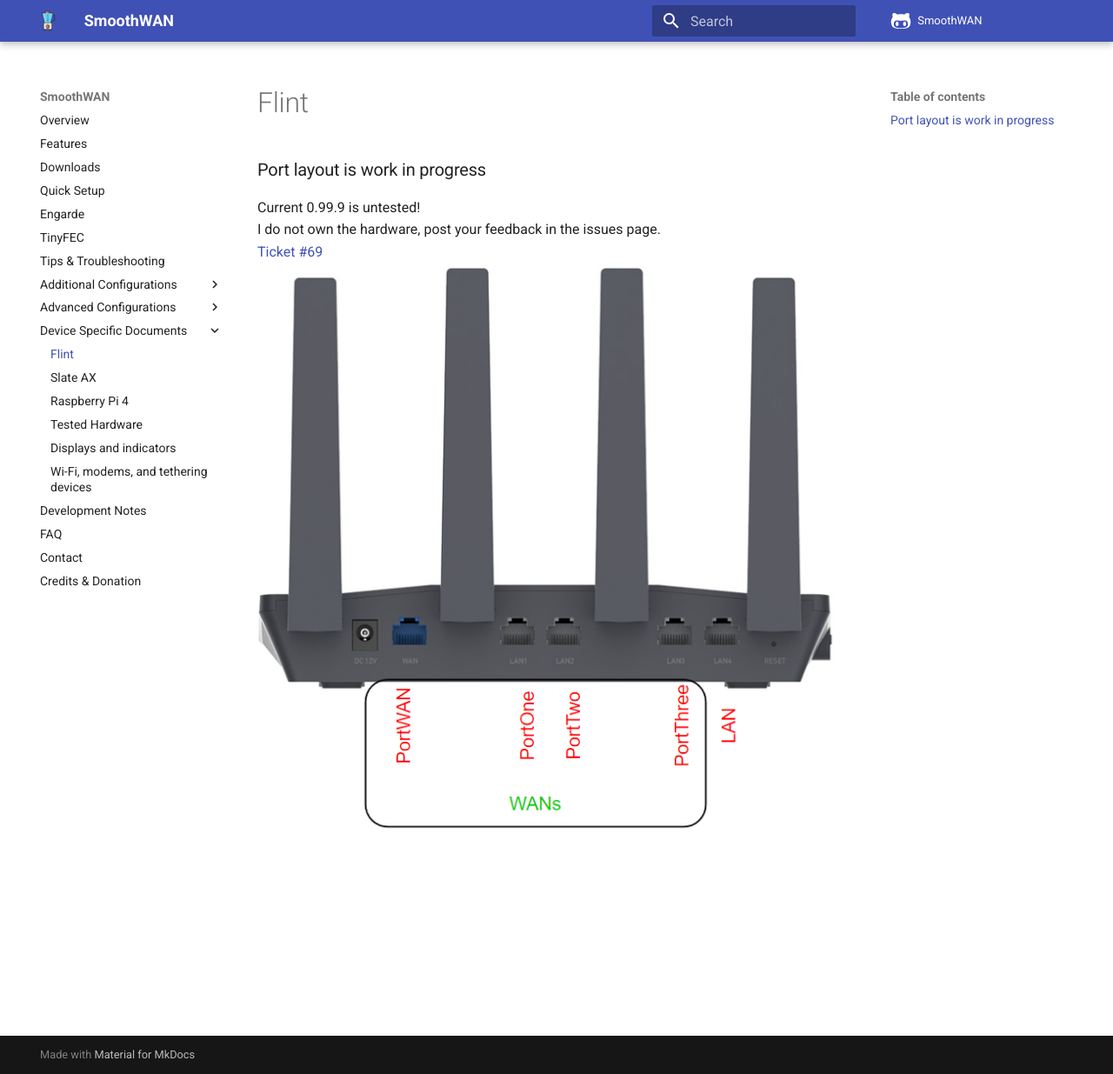
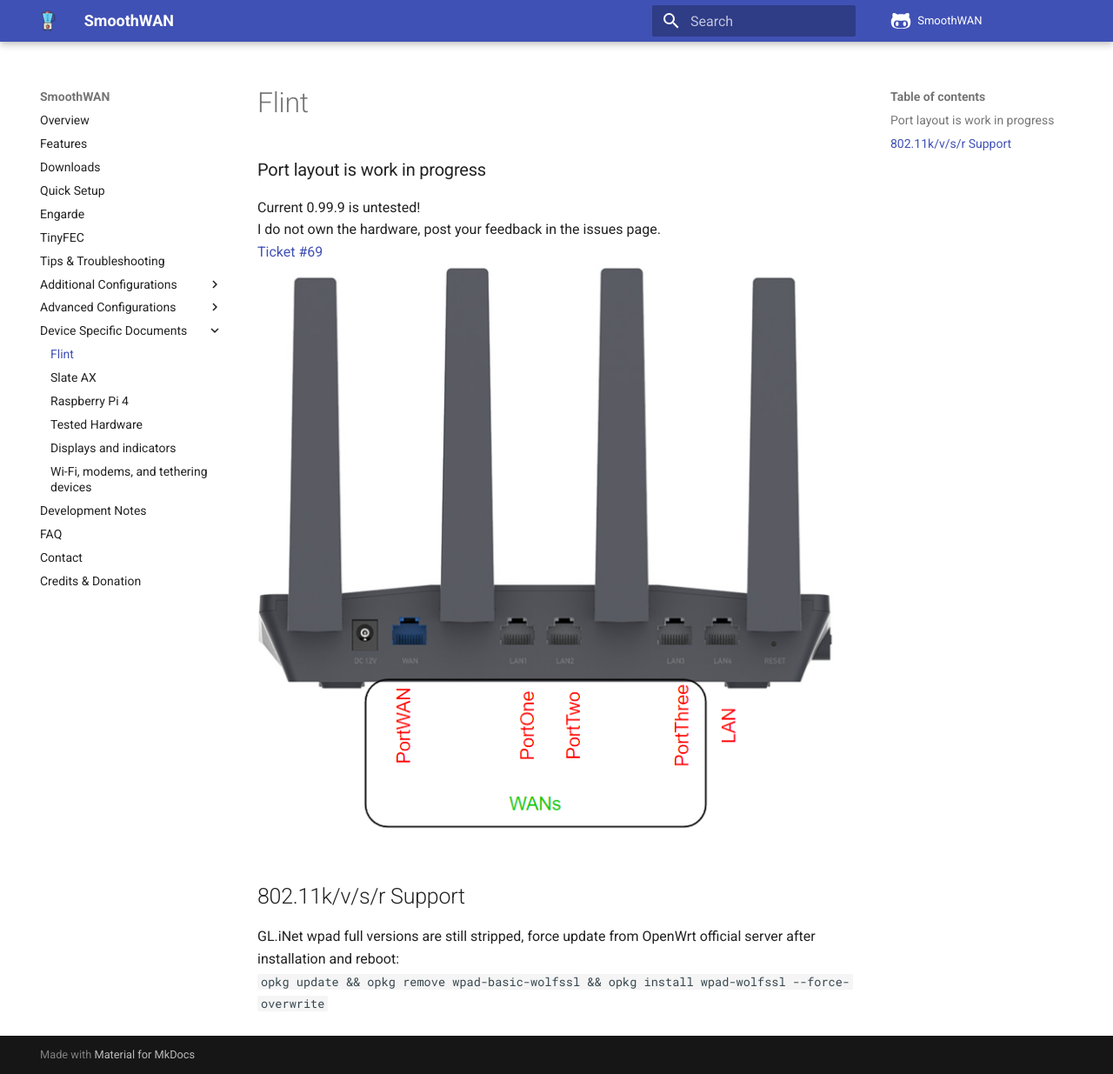
Before and after one commit to SmoothWAN/SmoothWAN-docs, an MkDocs documentation site: the page built from docs/flint.md, in a window 1280 px wide and 1235 px high. Shown: the whole window at 87% size. Built offline with MkDocs 1.6.1 and Material for MkDocs 9.7.7, drawn with Linux system fonts in a browser that asks for light colours; comment, search, counter and statistics services are not loaded.

Commit message:
Update flint.md

```diff
--- a/docs/flint.md
+++ b/docs/flint.md
@@ -3,3 +3,7 @@
 I do not own the hardware, post your feedback in the issues page.
 [Ticket #69](https://github.com/TalalMash/SmoothWAN/issues/69)
 ![](assets/flintports.png)
+
+## 802.11k/v/s/r Support
+GL.iNet wpad full versions are still stripped, force update from OpenWrt official server after installation and reboot:
+`opkg update && opkg remove wpad-basic-wolfssl && opkg install wpad-wolfssl --force-overwrite`
```
